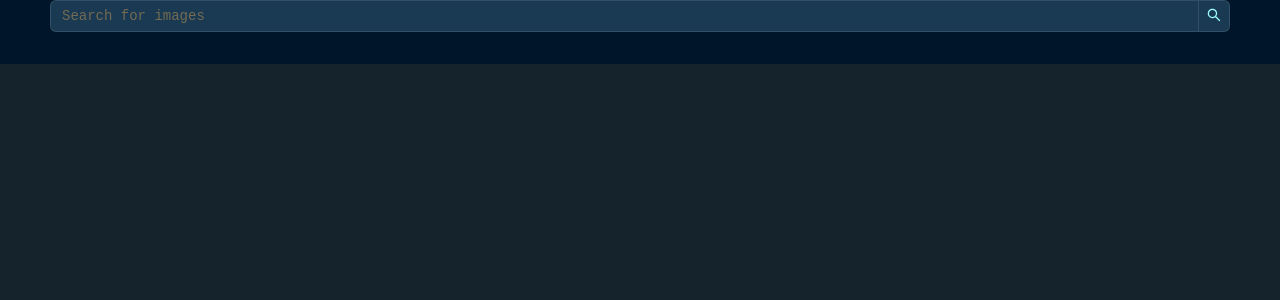
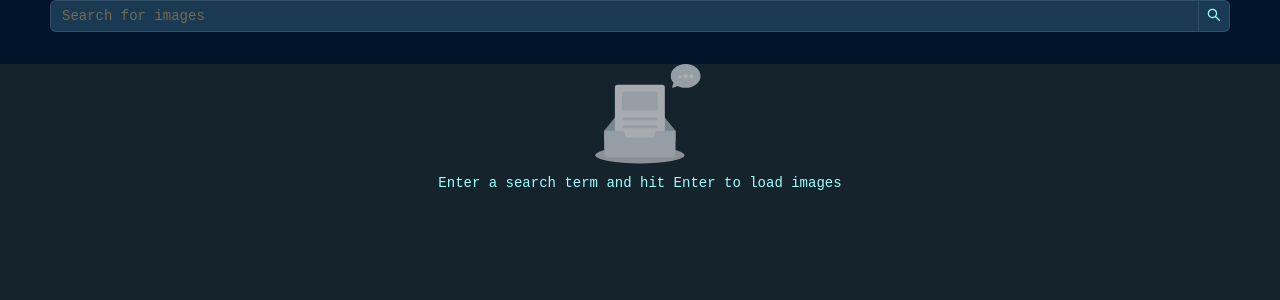
Before and after one commit to hoblin/laion-image-viewer, a React (Create React App) app: page / in a window 1280 px wide. Shown: the top 300 px of the page. Built offline with nearby package versions, Linux system fonts and the light colour scheme.

Commit message:
Errors processing + <Empty /> component

```diff
--- a/src/App.js
+++ b/src/App.js
@@ -2,6 +2,7 @@ import React, { useState, useEffect } from "react";
 import axios from "axios";
 import { Virtuoso } from "react-virtuoso";
 import {
+  message,
   ConfigProvider,
   Input,
   Image,
@@ -10,6 +11,7 @@ import {
   Col,
   Card,
   Tooltip,
+  Empty,
 } from "antd";
 import "./App.css";
 
@@ -33,6 +35,7 @@ function App() {
   };
 
   const fetchImages = async () => {
+    try {
       if (search !== "") {
         if (ids.length === 0) {
           const result = await axios.post("https://knn.laion.ai/knn-service", {
@@ -57,7 +60,9 @@ function App() {
             ids: nextBatchIds,
             indice_name: "laion5B-H-14",
           });
-        const newImages = groupBySix(result.data.map((item) => item.metadata));
+          const newImages = groupBySix(
+            result.data.map((item) => item.metadata)
+          );
 
           // Preload images
           newImages.flat().forEach((img) => {
@@ -67,6 +72,9 @@ function App() {
           setData((oldData) => [...oldData, ...newImages]);
           setIds(remainingIds);
         }
+      }
+    } catch (error) {
+      message.error(`An error occurred: ${error.message}`);
     }
   };
 
@@ -146,6 +154,9 @@ function App() {
         </Header>
         <Content style={{ height: "calc(100vh - 64px)" }}>
           <Image.PreviewGroup>
+            {data.length === 0 ? (
+              <Empty description="Enter a search term and hit Enter to load images" />
+            ) : (
               <Virtuoso
                 data={data}
                 endReached={fetchImages}
@@ -154,6 +165,7 @@ function App() {
                 overscan={3}
                 totalCount={imagesTotal}
               />
+            )}
           </Image.PreviewGroup>
         </Content>
       </Layout>
```
Lines whose indentation alone changed are shown as unchanged.
